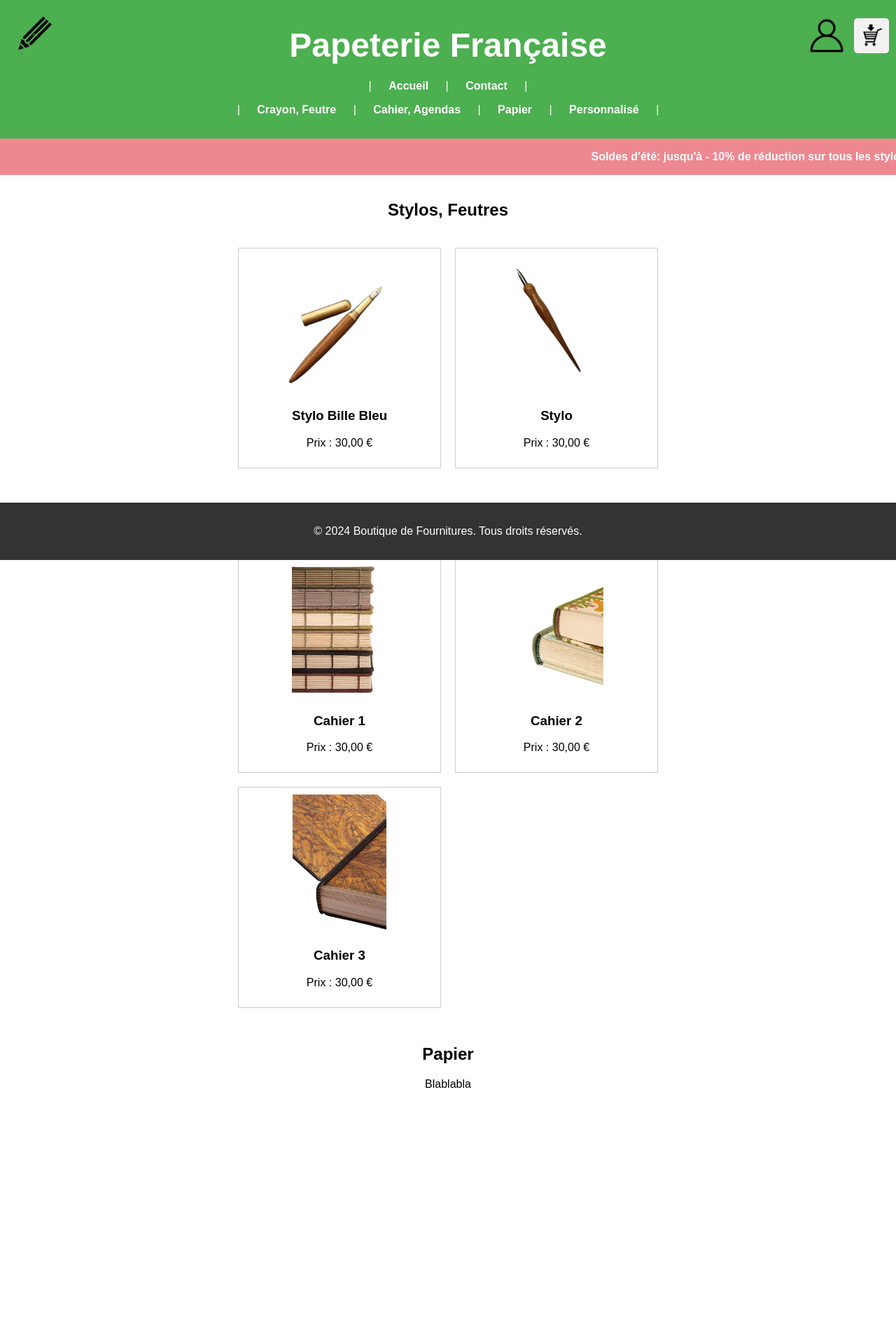
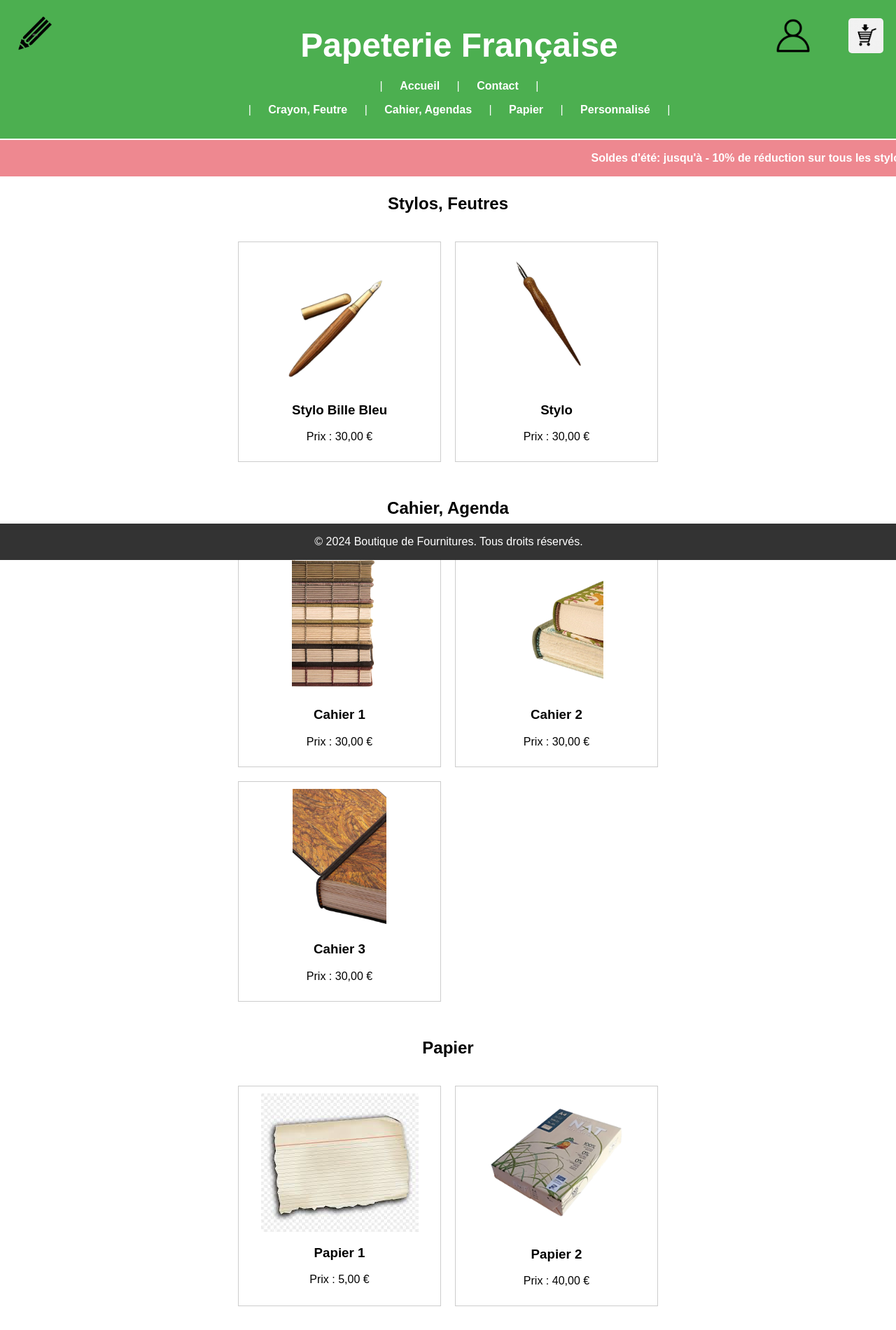
Before and after one commit to Shalennn/Projet-n-1, a plain HTML site: page index.html in a window 1280 px wide. Shown: the whole page at 70% size. Before the commit the page ends 1606 px from the top, so only its background shows below. Drawn offline with Linux system fonts and the light colour scheme.

Commit message:
modifié :         cahier.html 	modifié :         contact.html 	modifié :         crayon.html 	nouveau fichier : image/papier1.png 	nouveau fichier : image/papier2.png 	modifié :         index.html 	modifié :         login.html 	modifié :         panier.html 	modifié :         papier.html 	modifié :         personnalise.html 	modifié :         styles.css

```diff
--- a/index.html
+++ b/index.html
@@ -33,14 +33,11 @@
                 <li><a href="personnalise.html">Personnalisé</a></li>
                 <li> | </li>
             </ul>
-
         </nav>
     </header>
-
-    <div class="marquee">
+    <div class="marque">
         <p>Soldes d'été: jusqu'à - 10% de réduction sur tous les stylos !</p>
     </div>
-
     <main>
         <section id="stylos-feutres">
             <h2>Stylos, Feutres</h2>
@@ -78,11 +75,20 @@
                 </div>
             </div>
         </section>
-
         <section id="papier">
             <h2>Papier</h2>
-            <p>Blablabla</p>
-            <!-- Détails des produits -->
+            <div class="product-container">
+                <div class="product">
+                    <img src="image/papier1.png" alt="papier1">
+                    <h3>Papier 1</h3>
+                    <p>Prix : 5,00 €</p>
+                </div>
+                 <div class="product">
+                    <img src="image/papier2.png" alt="papier2">
+                    <h3>Papier 2</h3>
+                    <p>Prix : 40,00 €</p>
+                </div>
+            </div>
         </section>
     </main>
     <footer>
--- a/styles.css
+++ b/styles.css
@@ -7,11 +7,22 @@ body {
 header {
     background-color: #4CAF50;
     color: white;
-    padding: 1em 0;
-    position: relative;
+    padding: 1em;
+    position: fixed;
     text-align: center;
+    top: 0;
+    width: 100%;
+    z-index: 200;
+
 }
 
+/* MAIN */
+main {
+    padding-top: 600px;
+    padding: 5px;
+}
+
+/* LOGO */
 #logo {
     position: absolute;
     top: 10px;
@@ -19,7 +30,14 @@ header {
     width: 80px;
     height: auto;
 }
-
+/* formulaire */
+form p input {
+    width: 200px;
+}
+form
+{
+    text-align: center;
+}
 .titre-lien {
     color: #ffffff;
     text-decoration: none;
@@ -29,6 +47,8 @@ header {
 nav {
     position: relative;
 }
+
+/* Bouton acceuil connection pannier etc... */
 
 .navigation-centree {
     list-style-type: none;
@@ -53,12 +73,12 @@ nav {
     padding: 0;
     position: absolute;
     top: 10px;
-    right: 10px;
+    right: 50px;
 }
 
 .navigation-droite li {
     display: inline-block;
-    margin-left: 10px;
+    margin-left: 50px;
 }
 
 .bouton-lien a img {
@@ -72,24 +92,25 @@ nav {
     opacity: 0.8; /* Ajoute un effet de transparence au survol */
 }
 
-
-.marquee {
+/* Bandeau PUB */
+.marque {
     background-color: #ee8890;
     color: rgb(255, 255, 255);
     padding: 1px;
     white-space: nowrap;
     overflow: hidden;
     box-sizing: border-box;
+    margin-top: 200px;
 }
 
-.marquee p {
+.marque p {
     display: inline-block;
     padding-left: 100%;
-    animation: marquee 20s linear infinite;
+    animation: marque 20s linear infinite;
     font-weight: bold;
 }
 
-@keyframes marquee {
+@keyframes marque {
     0% {
         transform: translate(0, 0);
     }
@@ -97,9 +118,8 @@ nav {
         transform: translate(-100%, 0);
     }
 }
-main {
-    padding: 1em;
-}
+
+/* disposition des images */
 
 section {
     margin-bottom: 2em;
@@ -114,7 +134,6 @@ section {
     max-width: 600px; /* Limite la largeur maximale de la grille */
     margin: 0 auto; /* Centre la grille sur la page */
 }
-
 .product {
     border: 1px solid #ccc; /* Bordure de 1 pixel gris clair */
     padding: 10px; /* Espacement intérieur des produits */
@@ -122,7 +141,6 @@ section {
     max-width: 100%; /* Empêche le dépassement du conteneur */
     box-sizing: border-box; /* Inclut la bordure et le padding dans la largeur totale */
 }
-
 .product img {
     max-width: 100%;
     height: auto;
@@ -131,25 +149,21 @@ section {
     max-height: 200px; /* Taille maximale souhaitée pour les images */
     transition: transform 0.3s ease; /* Animation de transition douce */
 }
-
 .product img:hover {
     transform: scale(2); /* Zoom de 10% (1.1 fois la taille d'origine) */
 }
-
-
 @media (min-width: 768px) {
     .product-container {
         grid-template-columns: repeat(2, 1fr); /* Deux colonnes sur les écrans de 768px et plus */
     }
 }
 
-
-
+/*P ied de page */
 footer {
     background-color: #333;
     color: white;
     text-align: center;
-    padding: 1em 0;
+    padding: 1px;
     position: fixed;
     width: 100%;
     bottom: 0;
```
Also changed, not shown: cahier.html (+1 -1 lines), contact.html (+1 -1 lines), crayon.html (+1 -1 lines), login.html (+1 -2 lines), panier.html (+1 -1 lines), papier.html (+1 -1 lines), personnalise.html (+1 -1 lines), image/papier1.png (added), image/papier2.png (added).
